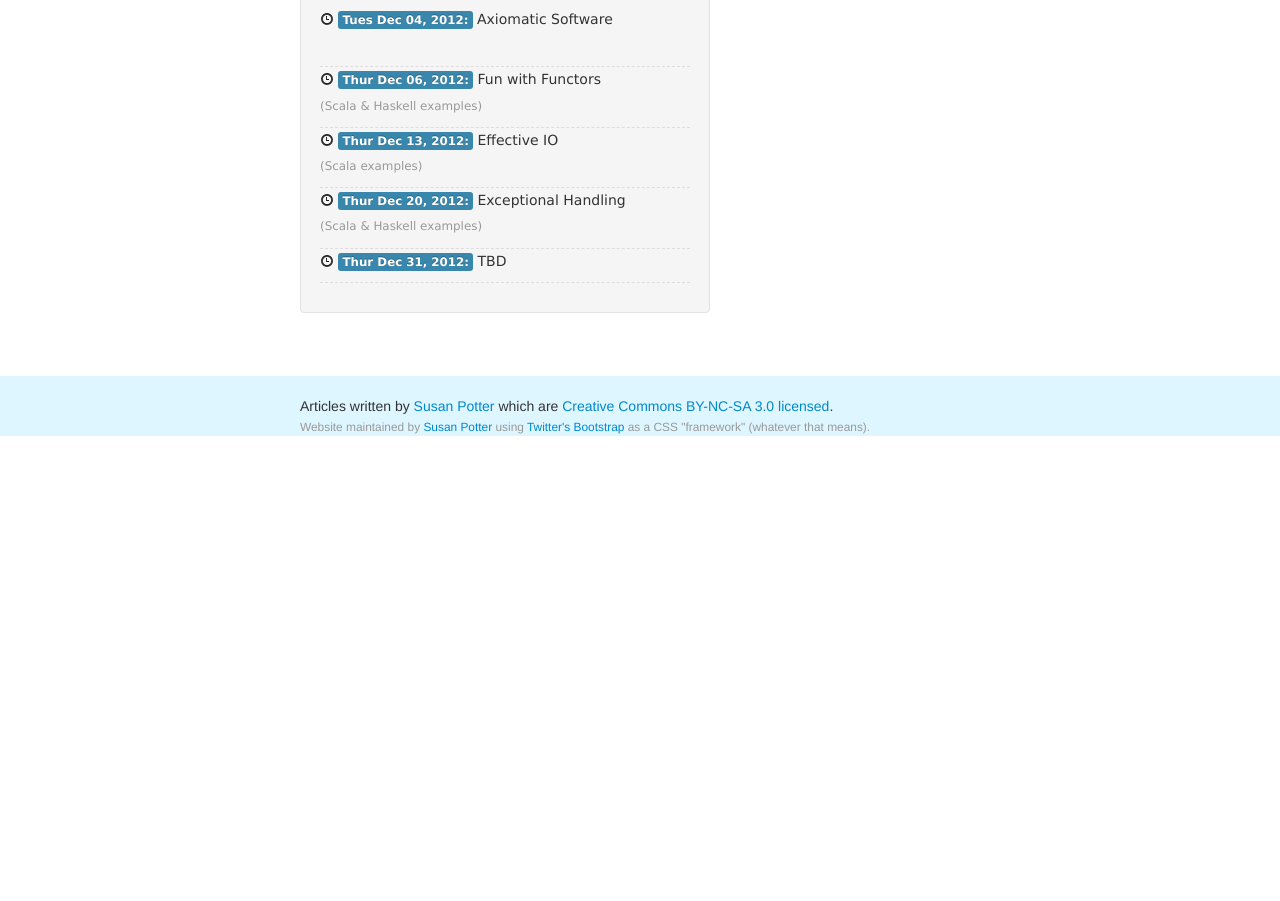
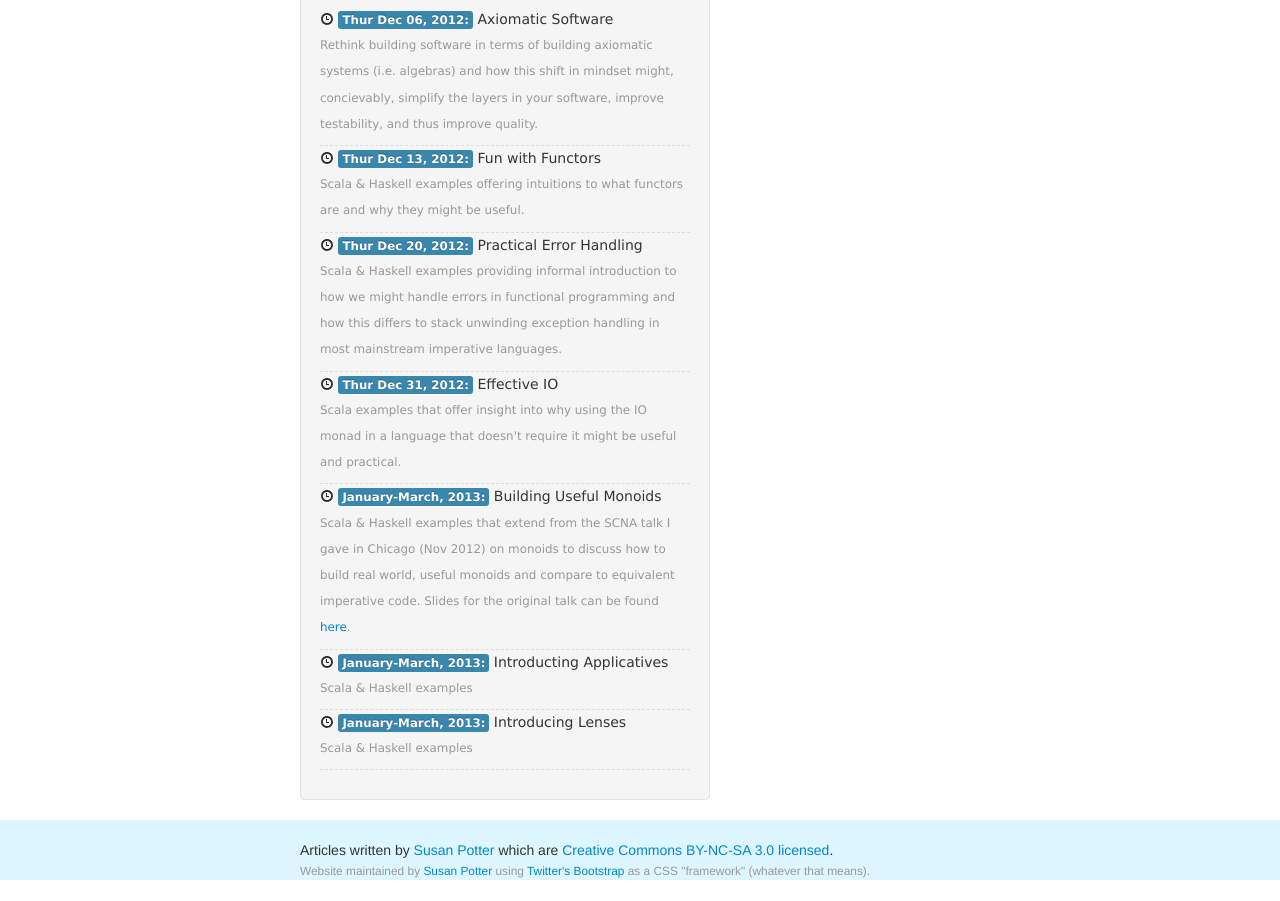
Before and after one commit to functionalops/functionalalgebra, a plain HTML site: page index.html in a window 1280 px wide. Shown: the part 364-1265 px from the top of the page. Before the commit the page ends 821 px from the top, so only its background shows below. Drawn offline with Linux system fonts and the light colour scheme.

Commit message:
Update home page with mini abstracts for articles

```diff
--- a/index.html
+++ b/index.html
@@ -150,37 +150,76 @@
             <ul id="article-schedule">
               <li>
                 <i class="icon-time">&nbsp;</i>
-                <span class="label label-info">
-                  Tues Dec 04, 2012:</span>
+                <span class="label label-info">Thur Dec 06, 2012:</span>
                 <span class="article-title">Axiomatic Software</span>
                 <br>
-                <small class="muted">&nbsp;</small>
-              </li>
-              <li>
-                <i class="icon-time">&nbsp;</i>
-                <span class="label label-info">
-                  Thur Dec 06, 2012:</span>
-                <span class="article-title">Fun with Functors</span>
-                <br>
-                <small class="muted">(Scala &amp; Haskell examples)</small>
+                <small class="muted">
+                  Rethink building software in terms of building axiomatic
+                  systems (i.e. algebras) and how this shift in mindset
+                  might, concievably, simplify the layers in your software,
+                  improve testability, and thus improve quality.
+                </small>
               </li>
               <li>
                 <i class="icon-time">&nbsp;</i>
                 <span class="label label-info">Thur Dec 13, 2012:</span>
-                <span class="article-title">Effective IO</span>
+                <span class="article-title">Fun with Functors</span>
                 <br>
-                <small class="muted">(Scala examples)</small>
+                <small class="muted">
+                  Scala &amp; Haskell examples offering intuitions to what
+                  functors are and why they might be useful.
+                </small>
               </li>
               <li>
                 <i class="icon-time">&nbsp;</i>
                 <span class="label label-info">Thur Dec 20, 2012:</span>
-                <span class="article-title">Exceptional Handling</span>
+                <span class="article-title">Practical Error Handling</span>
                 <br>
-                <small class="muted">(Scala &amp; Haskell examples)</small>
+                <small class="muted">
+                  Scala &amp; Haskell examples providing informal
+                  introduction to how we might handle errors in functional
+                  programming and how this differs to stack unwinding
+                  exception handling in most mainstream imperative
+                  languages.
+                </small>
               <li>
                 <i class="icon-time">&nbsp;</i>
                 <span class="label label-info">Thur Dec 31, 2012:</span>
-                <span class="article-title">TBD</span></li>
+                <span class="article-title">Effective IO</span>
+                <br>
+                <small class="muted">
+                  Scala examples that offer insight into why using the IO
+                  monad in a language that doesn't require it might be
+                  useful and practical.
+                </small>
+              </li>
+              <li>
+                <i class="icon-time">&nbsp;</i>
+                <span class="label label-info">January-March, 2013:</span>
+                <span class="article-title">Building Useful Monoids</span>
+                <br>
+                <small class="muted">
+                  Scala &amp; Haskell examples that extend from the SCNA
+                  talk I gave in Chicago (Nov 2012) on monoids to discuss
+                  how to build real world, useful monoids and compare to
+                  equivalent imperative code. Slides for the original
+                  talk can be found <a href="http://www.slideshare.net/mbbx6spp/functional-algebra-monoids-applied">here</a>.
+                </small>
+              </li>
+              <li>
+                <i class="icon-time">&nbsp;</i>
+                <span class="label label-info">January-March, 2013:</span>
+                <span class="article-title">Introducting Applicatives</span>
+                <br>
+                <small class="muted">Scala &amp; Haskell examples</small>
+              </li>
+              <li>
+                <i class="icon-time">&nbsp;</i>
+                <span class="label label-info">January-March, 2013:</span>
+                <span class="article-title">Introducing Lenses</span>
+                <br>
+                <small class="muted">Scala &amp; Haskell examples</small>
+              </li>
             </ul>
           </div>
           <div class="span2">
```
